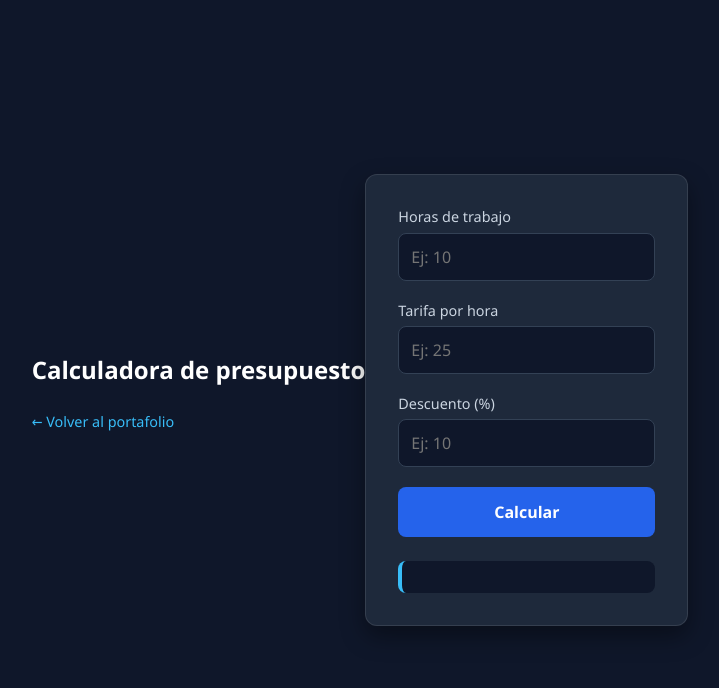
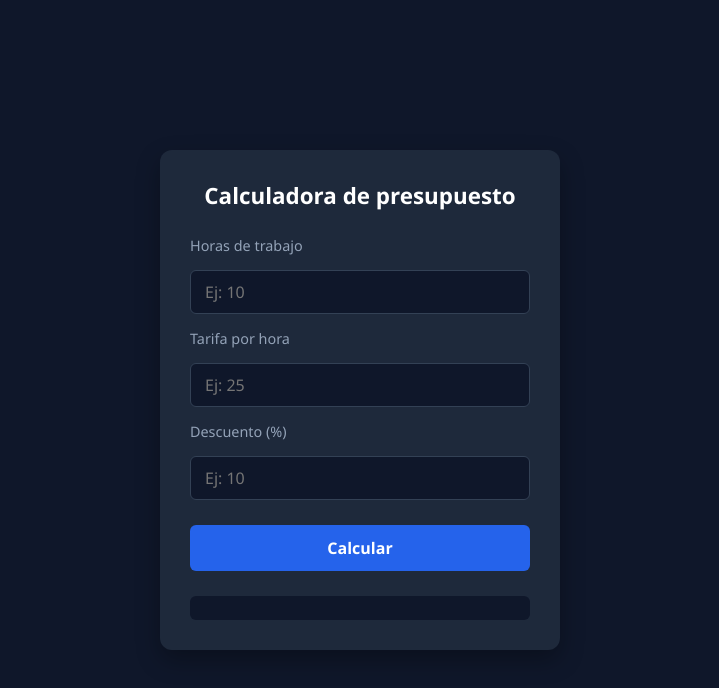
Before and after one commit to iceiceicealdo-art/iceiceicealdo-art.github.io, a plain HTML site: page presupuesto/index.html in a window 1280 px wide. Shown: the whole page, without its empty margins (280-999 px from the left). Drawn offline with Linux system fonts and the light colour scheme.

Commit message:
Reconstruccion desde cero de la calculadora

```diff
--- a/presupuesto/index.html
+++ b/presupuesto/index.html
@@ -3,21 +3,15 @@
 <head>
     <meta charset="UTF-8">
     <meta name="viewport" content="width=device-width, initial-scale=1.0">
-  <title>Calculadora de presupuesto</title>
+    <title>Calculadora de Presupuesto</title>
     <link rel="stylesheet" href="style.css">
 </head>
 <body>
-
-  <header>
-    <h2 class="logo">Calculadora de presupuesto</h2>
-    <nav>
-      <a href="../index.html">&larr; Volver al portafolio</a>
-    </nav>
-  </header>
-
     <main>
         <section>
             <div class="calculadora">
+                <h2>Calculadora de presupuesto</h2>
+
                 <label for="horas">Horas de trabajo</label>
                 <input type="number" id="horas" min="0" placeholder="Ej: 10">
 
@@ -32,7 +26,7 @@
             </div>
         </section>
     </main>
-<script src="script.js?v=2"></script>
 
+    <script src="script.js?v=1"></script>
 </body>
 </html>
--- a/presupuesto/script.js
+++ b/presupuesto/script.js
@@ -4,17 +4,14 @@ document.addEventListener('DOMContentLoaded', () => {
 
     if (boton) {
         boton.addEventListener('click', () => {
-            // Leer los valores ingresados por el usuario
             const horas = parseFloat(document.getElementById('horas').value) || 0;
             const tarifa = parseFloat(document.getElementById('tarifa').value) || 0;
             const descuento = parseFloat(document.getElementById('descuento').value) || 0;
 
-            // Operación matemática
             const subtotal = horas * tarifa;
             const montoDescuento = subtotal * (descuento / 100);
             const total = subtotal - montoDescuento;
 
-            // Mostrar el resultado en el párrafo
             if (resultado) {
                 resultado.innerHTML = `<strong>Total a cobrar:</strong> S/ ${total.toFixed(2)}`;
             }
--- a/presupuesto/style.css
+++ b/presupuesto/style.css
@@ -1,66 +1,51 @@
-/* Configuración General */
 * {
-    box-sizing: border-box;
     margin: 0;
     padding: 0;
+    box-sizing: border-box;
     font-family: 'Segoe UI', Tahoma, Geneva, Verdana, sans-serif;
 }
 
 body {
     background-color: #0f172a;
     color: #f8fafc;
-    min-height: 100vh;
     display: flex;
     justify-content: center;
     align-items: center;
-    padding: 1.5rem;
+    min-height: 100vh;
+    padding: 20px;
 }
 
-/* Enlace Volver */
-a {
-    color: #38bdf8;
-    text-decoration: none;
-    font-size: 0.9rem;
-    display: inline-block;
-    margin-bottom: 1rem;
-    transition: color 0.2s;
+main {
+    width: 100%;
+    max-width: 400px;
 }
 
-a:hover {
-    color: #7dd3fc;
+.calculadora {
+    background: #1e293b;
+    padding: 30px;
+    border-radius: 12px;
+    box-shadow: 0 10px 25px rgba(0, 0, 0, 0.3);
+    display: flex;
+    flex-direction: column;
+    gap: 15px;
 }
 
-/* Tarjeta Contenedora Principal */
-.calculadora {
-    background-color: #1e293b;
-    padding: 2rem;
-    border-radius: 12px;
-    width: 100%;
-    max-width: 420px;
-    box-shadow: 0 10px 25px rgba(0, 0, 0, 0.4);
-    border: 1px solid rgba(255, 255, 255, 0.1);
+.calculadora h2 {
+    font-size: 1.4rem;
+    text-align: center;
+    margin-bottom: 10px;
+    color: #ffffff;
 }
 
-h1, h2 {
-    font-size: 1.5rem;
-    margin-bottom: 1.5rem;
-    color: #ffffff;
-    text-align: center;
-}
-
-/* Campos de entrada y etiquetas */
 label {
-    display: block;
     font-size: 0.9rem;
-    margin-bottom: 0.4rem;
-    color: #cbd5e1;
+    color: #94a3b8;
 }
 
 input {
     width: 100%;
-    padding: 0.75rem;
-    margin-bottom: 1.25rem;
-    border-radius: 8px;
+    padding: 10px 14px;
+    border-radius: 6px;
     border: 1px solid #334155;
     background-color: #0f172a;
     color: #ffffff;
@@ -70,19 +55,18 @@ input {
 }
 
 input:focus {
-    border-color: #38bdf8;
+    border-color: #3b82f6;
 }
 
-/* Botón de calcular */
 button {
-    width: 100%;
-    padding: 0.85rem;
+    margin-top: 10px;
+    padding: 12px;
     background-color: #2563eb;
-    color: #ffffff;
+    color: white;
     border: none;
-    border-radius: 8px;
+    border-radius: 6px;
     font-size: 1rem;
-    font-weight: 600;
+    font-weight: bold;
     cursor: pointer;
     transition: background-color 0.2s;
 }
@@ -91,15 +75,12 @@ button:hover {
     background-color: #1d4ed8;
 }
 
-/* Contenedor del Resultado */
-#resultado, #resultado-presupuesto {
-    margin-top: 1.5rem;
-    padding: 1rem;
+#resultado {
+    margin-top: 10px;
+    padding: 12px;
     background-color: #0f172a;
-    border-radius: 8px;
-    border-left: 4px solid #38bdf8;
-    font-size: 1.05rem;
-    font-weight: 600;
+    border-radius: 6px;
+    text-align: center;
     color: #38bdf8;
-    text-align: center;
+    font-size: 1.1rem;
 }
```
Lines whose indentation alone changed are shown as unchanged.
